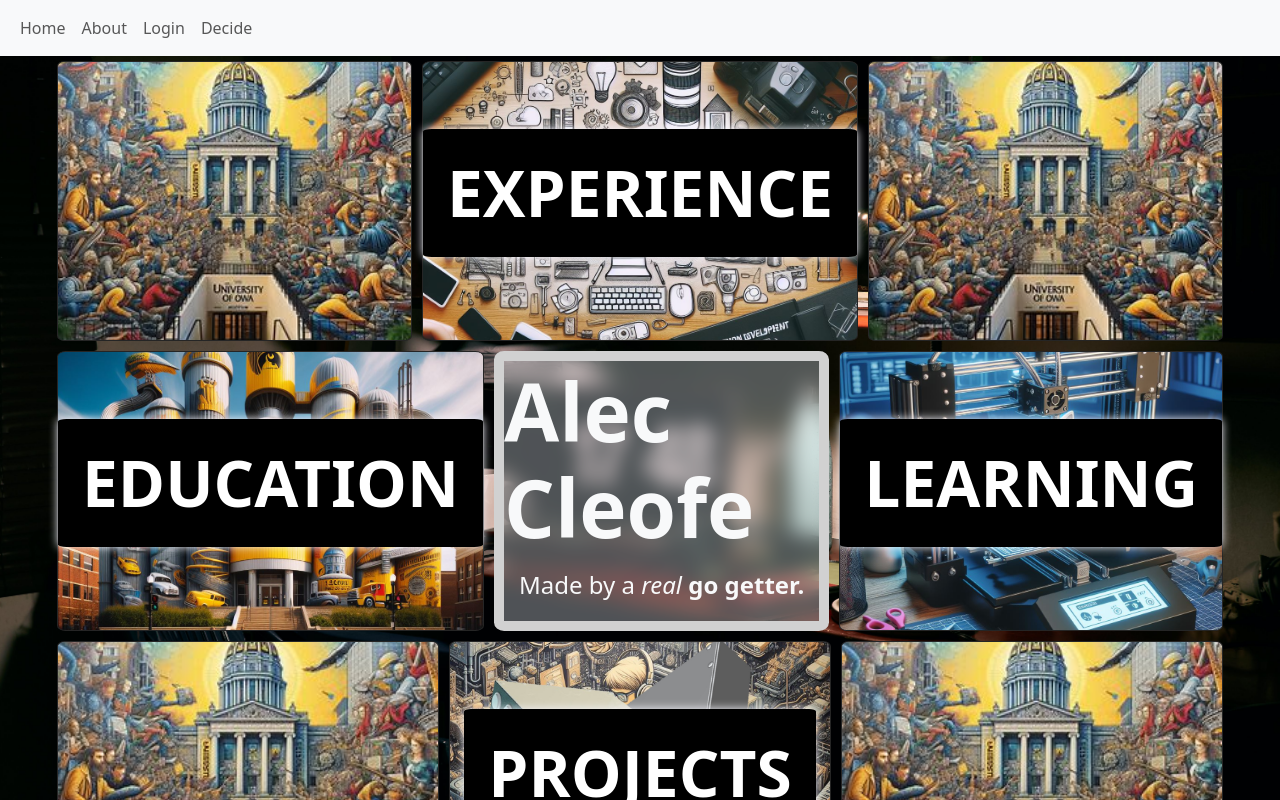
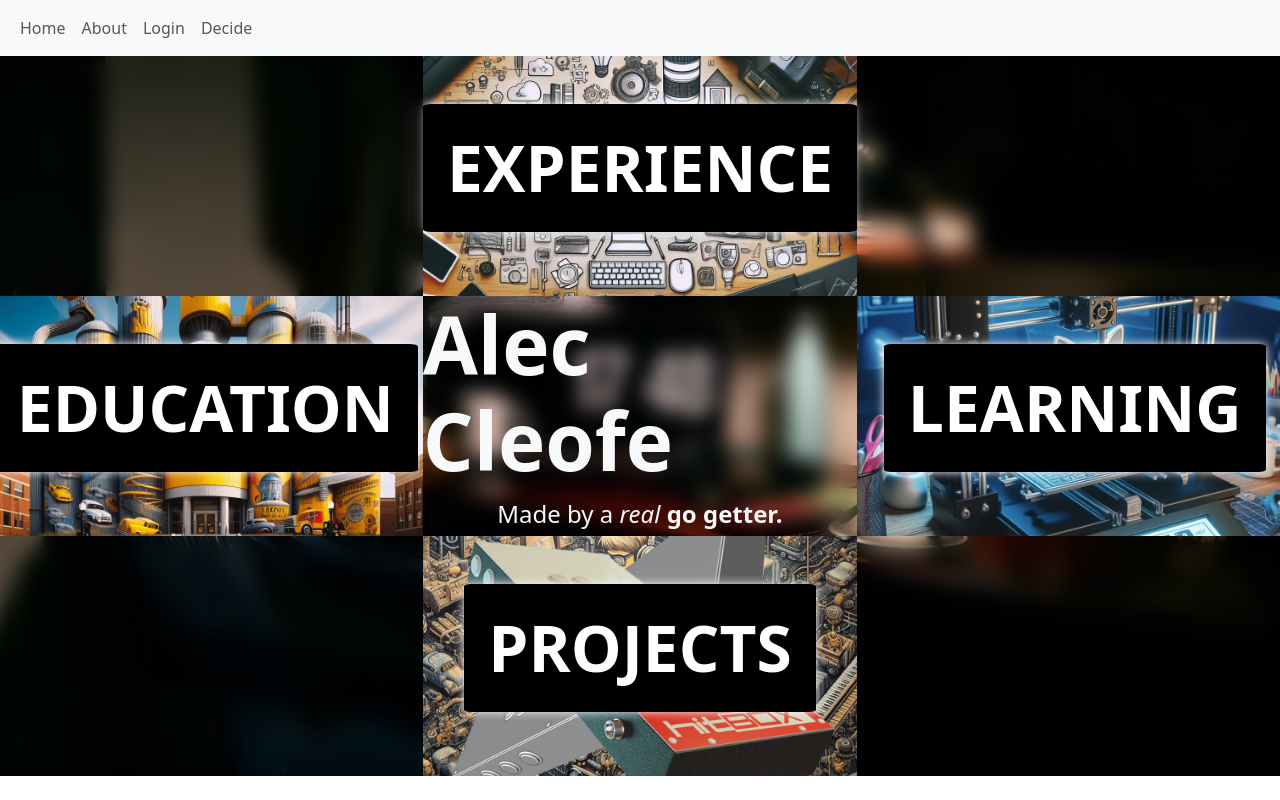
Before and after one commit to Aecef/vue-tracker, a Vue app: page / in a window 1280 px wide. Shown: the top 800 px of the page. Built offline with nearby package versions, Linux system fonts and the light colour scheme.

Commit message:
Update Home.vue
- Adjusted Local Styling

```diff
--- a/src/components/pages/Home.vue
+++ b/src/components/pages/Home.vue
@@ -43,28 +43,28 @@ export default{
 
 <template>
     <div class="home" id="home">
-        <div class="row p-lr">
+        <div class="row">
             <div class="col-md col-image pl-"></div>
-            <a href="/#/experience" class="col-md col-exp col-choice">
+            <a href="/#/experience" class="col-md" id="col-exp">
                 <p class="grid-font">EXPERIENCE</p>
             </a>
             <div class="col-md col-image"></div>
         </div>
-        <div class="row p-lr">
-            <a href="/#/education" class="col-md col-iowa col-choice">
+        <div class="row">
+            <a href="/#/education" class="col-md" id="col-iowa">
                     <p class="grid-font">EDUCATION</p>
             </a>
             <div class="col-md align-items-middle" id="col-title">
                 <h2 class="font-weight-bold grid-title text-light"> Alec Cleofe </h2>
                 <p class="text-light">Made by a <i>real</i> <b>go getter.</b> </p>
             </div>
-            <a href="/#/hobbies" class="col-md col-printer col-choice">
+            <a href="/#/hobbies" class="col-md" id="col-printer">
                 <p class="grid-font">LEARNING</p>
             </a>
         </div>
-        <div class="row p-lr">
+        <div class="row">
             <div class="col-md col-image"></div>
-            <a href="/#/projects" class="col-md col-choice col-p">
+            <a href="/#/projects" class="col-md" id="col-p">
                 <p class="grid-font">PROJECTS</p>
             </a>
             <div class="col-md col-image"></div>
@@ -103,67 +103,54 @@ export default{
     transition: 0.5s;
 }
 
-.col-image{
-    background-image: url('@images/UoI.jpg');
+
+
+.col-image, #col-p, #col-exp, #col-printer, #col-iowa {
     background-size: cover;
     background-repeat: no-repeat;
     background-position: center;
-    height: 100%;
+}
+.col-image{
+    /* background-image: url('@images/UoI.jpg'); */
 }
 
-.col-p{
+#col-p{
     background-image: url('@images/hitbox.jpg');
-    background-size: cover;
-    background-repeat: no-repeat;
-    background-position: center;
-    height: 100%;
 }
-.col-exp{
+#col-exp{
     background-image: url('@images/exp.jpg');
-    background-size: cover;
-    background-repeat: no-repeat;
-    background-position: center;
-    height: 100%;
 }
-.col-printer{
+#col-printer{
     background-image: url('@images/printer.jpg');
-    background-size: cover;
-    background-repeat: no-repeat;
-    background-position: center;
-    height: 100%;
 }
-.col-iowa {
+#col-iowa {
     background-image: url('@images/iowa.jpg');
-    background-size: cover;
-    background-repeat: no-repeat;
-    background-position: center;
-    height: 100%;
 }
 
-#col-title {
-    border: 10px solid rgb(209, 209, 209) !important;
+#col-title, .col-image {
+    /* border: 10px solid rgb(209, 209, 209) !important; */
+    /* border-radius: 3%; */
     z-index: 1;
-    border-radius: 3%;
-    background-color: rgba(240, 248, 255, 0.329);
+    /* background-color: rgba(240, 248, 255, 0.329); */
     backdrop-filter: blur(10px);
 }
 
 
 .col-md {
-    border: 1px solid rgb(37, 37, 37);
-    border-radius: 2%;
-    height: 280px;
+    /* border: 1px solid rgb(37, 37, 37); */
+    /* border-radius: 2%; */
+    height: 30vh;
     display: grid;
     place-items: center;
     padding-left: 0%;
     padding-right: 0%;
     transition: 0.5s;
-    margin: 5px 5px 5px 5px;
+    /* margin: 5px 5px 5px 5px; */
 }
-.col-choice:hover .col-image {
-    background-size: cover;
 
-    height: 500px;
+#col-p:hover, #col-exp:hover, #col-printer:hover, #col-iowa:hover{
+    transform: scale(1.1);
+    z-index: 5;
     transition: .5s;
 }
 
@@ -181,6 +168,7 @@ export default{
     background-repeat: no-repeat;
     background-position: center;
 
+
  }
 
 
```
